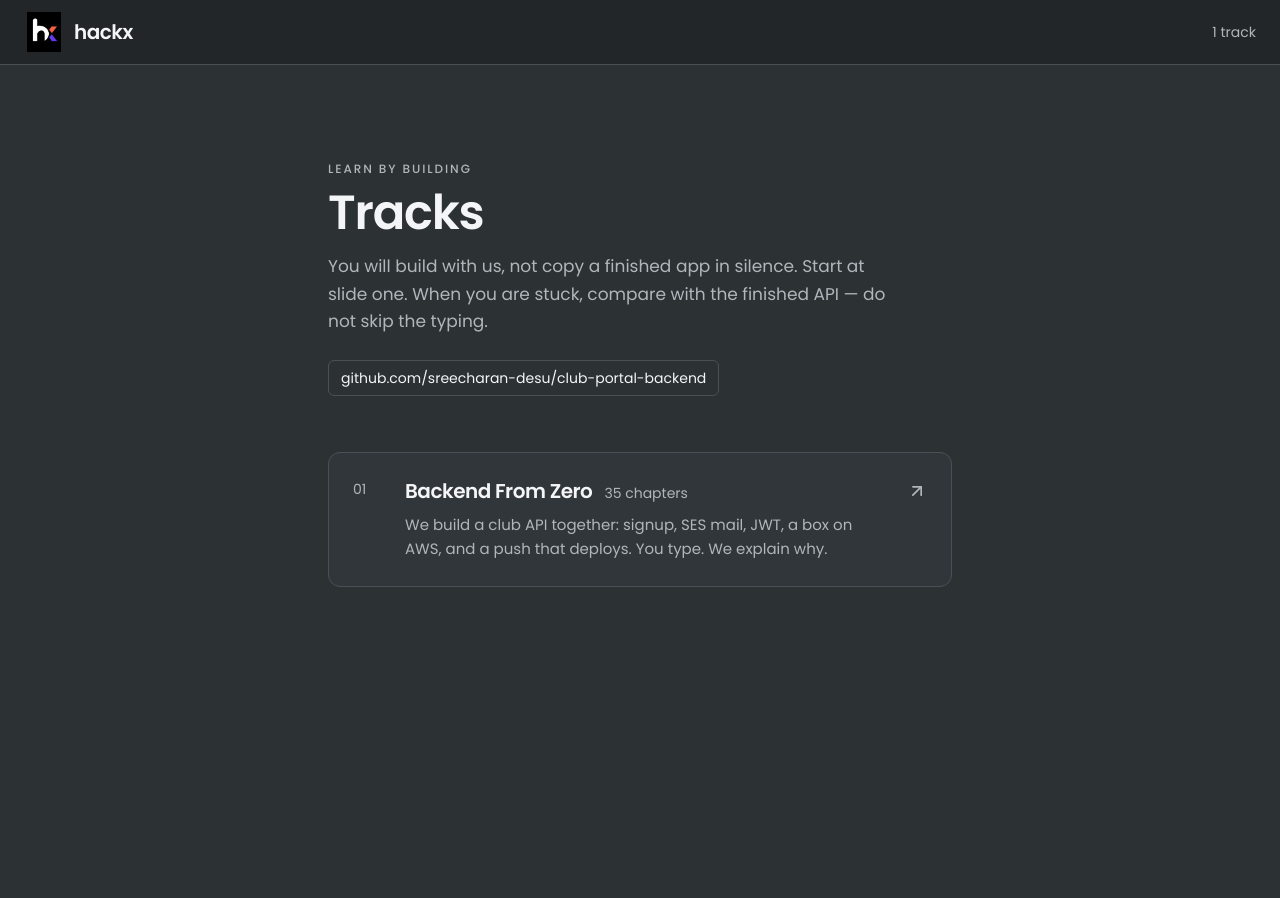
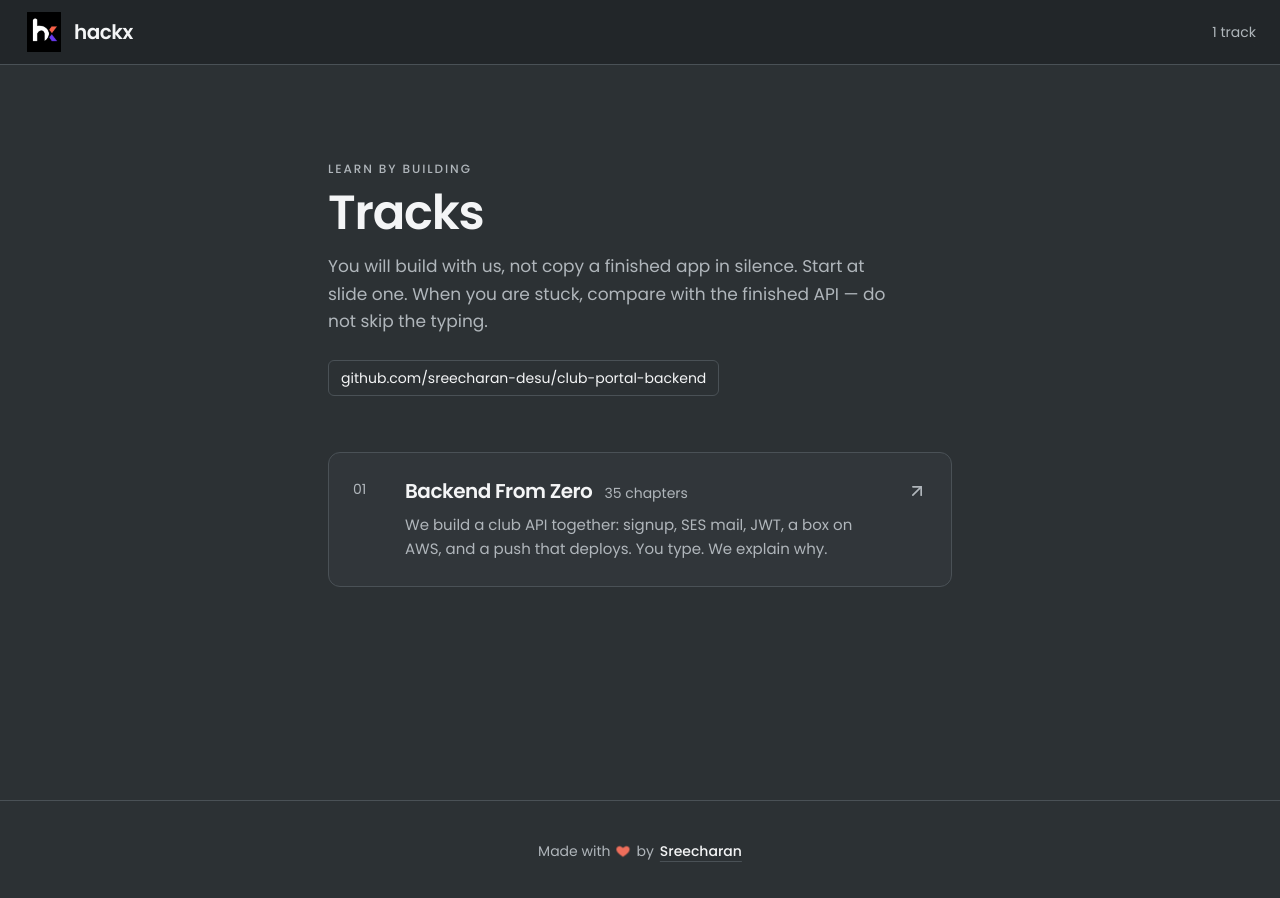
Before and after one commit to sreecharan-desu/hackx-slides, a Next.js app: page / in a window 1280 px wide. Shown: the top 898 px of the page. Before the commit the page ends 800 px from the top, so only its background shows below. Built offline with nearby package versions, Linux system fonts and the light colour scheme.

Commit message:
Add a site footer with a pulsing heart credit linked to sreecharandesu.in.

```diff
--- a/src/app/globals.css
+++ b/src/app/globals.css
@@ -87,7 +87,7 @@ html:not(.dark) .hljs-literal {
 .classic-prose {
   max-width: 42rem;
   margin: 0 auto;
-  padding: 2.75rem 1.25rem 7rem;
+  padding: 2.75rem 1.25rem 4rem;
   font-size: 1.0625rem;
   line-height: 1.75;
   color: var(--prose);
@@ -95,7 +95,7 @@ html:not(.dark) .hljs-literal {
 
 @media (min-width: 640px) {
   .classic-prose {
-    padding: 3.25rem 1.5rem 8rem;
+    padding: 3.25rem 1.5rem 5rem;
     font-size: 1.125rem;
   }
 }
@@ -331,3 +331,29 @@ html:not(.dark) .hljs-literal {
   border-left: 3px solid var(--code-accent);
   background: var(--code-block-bg);
 }
+
+.heart-pulse {
+  display: inline-flex;
+  color: var(--brand-coral);
+  transform-origin: center;
+  animation: heart-pulse 1.35s ease-in-out infinite;
+}
+
+@keyframes heart-pulse {
+  0%,
+  100% {
+    transform: scale(1);
+  }
+  14% {
+    transform: scale(1.22);
+  }
+  28% {
+    transform: scale(1);
+  }
+  42% {
+    transform: scale(1.14);
+  }
+  70% {
+    transform: scale(1);
+  }
+}
--- a/src/app/layout.tsx
+++ b/src/app/layout.tsx
@@ -1,6 +1,7 @@
 import type { Metadata } from "next";
 import { Poppins, Geist_Mono } from "next/font/google";
 import { ThemeProvider } from "@/components/ThemeProvider";
+import { SiteFooter } from "@/components/SiteFooter";
 import "./globals.css";
 
 const poppins = Poppins({
@@ -32,7 +33,12 @@ export default function RootLayout({ children }: LayoutProps<"/">) {
       suppressHydrationWarning
     >
       <body className="min-h-full bg-background text-foreground font-sans">
-        <ThemeProvider>{children}</ThemeProvider>
+        <ThemeProvider>
+          <div className="flex min-h-full flex-col">
+            <div className="flex-1">{children}</div>
+            <SiteFooter />
+          </div>
+        </ThemeProvider>
       </body>
     </html>
   );
--- /dev/null
+++ b/src/components/SiteFooter.tsx
@@ -0,0 +1,29 @@
+export function SiteFooter() {
+  return (
+    <footer className="border-t border-border">
+      <div className="flex justify-center px-4 py-8 sm:py-10">
+        <p className="flex items-center gap-1.5 text-sm text-muted">
+          <span>Made with</span>
+          <span className="heart-pulse" aria-hidden>
+            <svg
+              viewBox="0 0 24 24"
+              className="size-3.5"
+              fill="currentColor"
+            >
+              <path d="M12 21s-6.7-4.35-9.33-8.08C.8 10.4 1.1 6.9 3.7 5.15 6.05 3.55 8.7 4.3 12 7.2c3.3-2.9 5.95-3.65 8.3-2.05 2.6 1.75 2.9 5.25 1.03 7.77C18.7 16.65 12 21 12 21z" />
+            </svg>
+          </span>
+          <span>by</span>
+          <a
+            href="https://sreecharandesu.in"
+            target="_blank"
+            rel="noreferrer"
+            className="font-medium text-foreground underline decoration-border underline-offset-[5px] transition-colors hover:decoration-foreground"
+          >
+            Sreecharan
+          </a>
+        </p>
+      </div>
+    </footer>
+  );
+}
```
